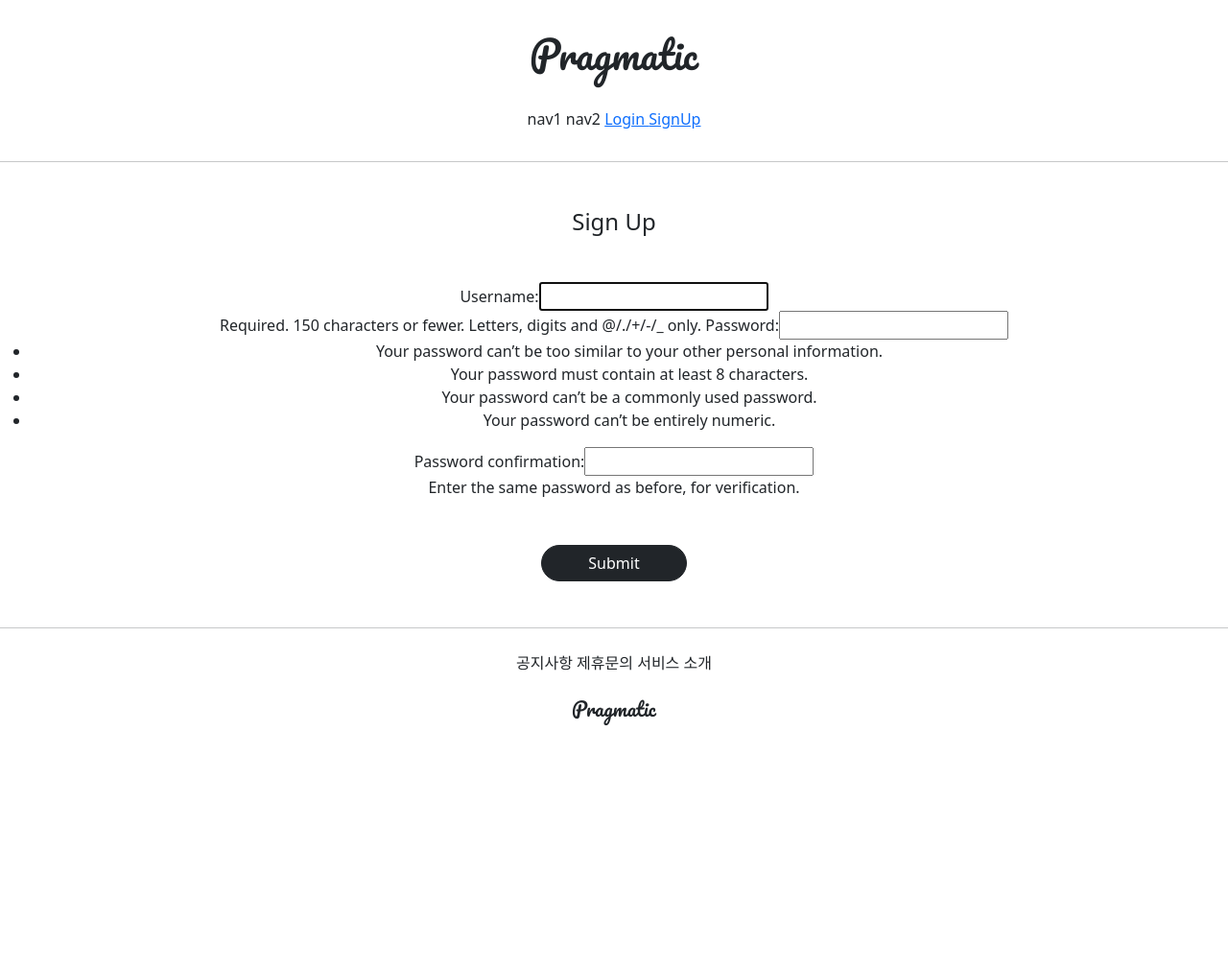
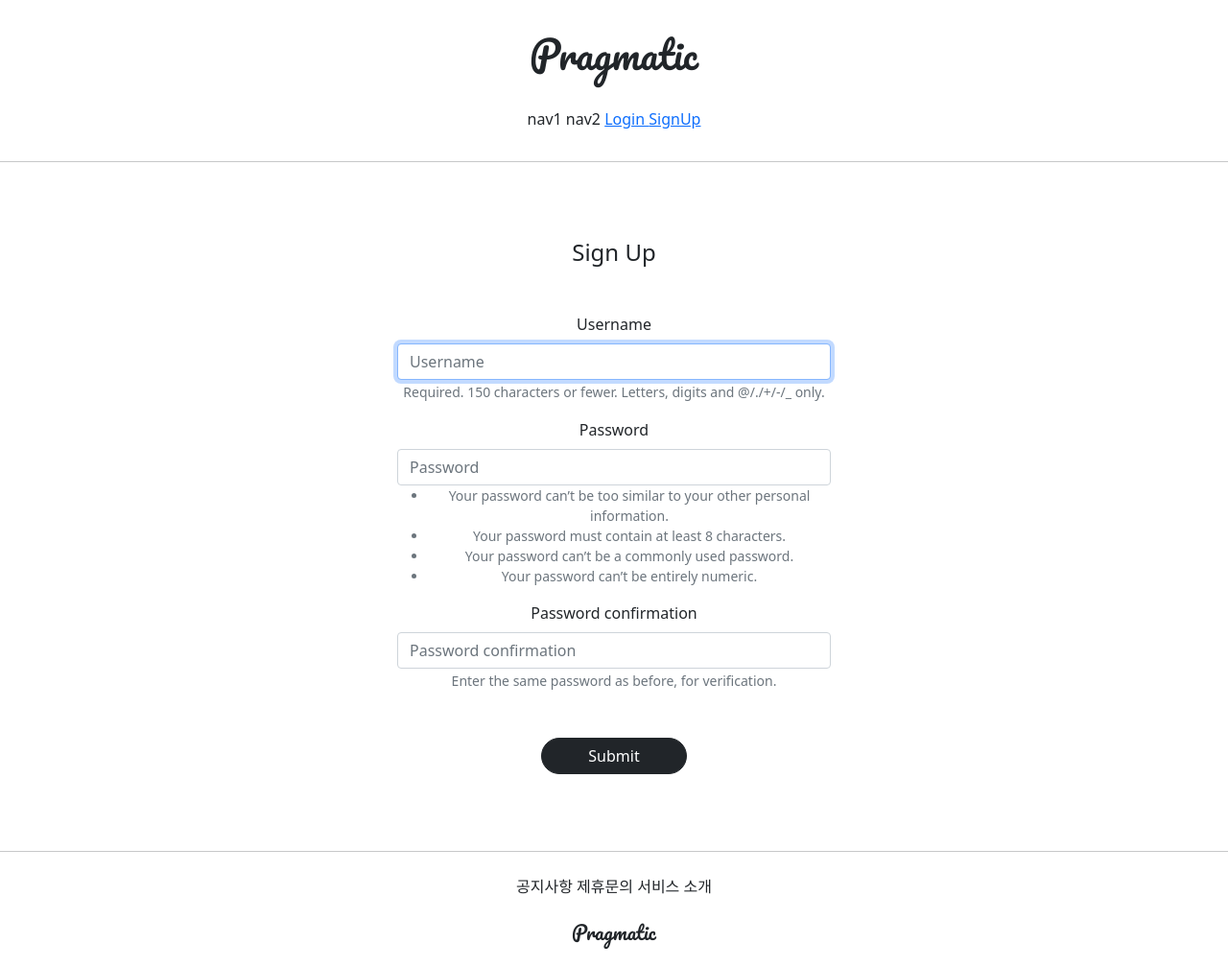
Before and after one commit to noeul1114/gis_6ban_1, a Django app: page /accounts/create/ in a window 1280 px wide. Shown: the whole page at 96% size. Before the commit the page ends 756 px from the top, so only its background shows below. Run offline with Django 3.2, Linux system fonts and the light colour scheme; parts of the project's set-up code (start-up, migrations or seed data) failed here and were passed over; some libraries are stand-ins or nearby versions.

Commit message:
7/15 6ban class commit 2

```diff
--- a/accountapp/templates/accountapp/create.html
+++ b/accountapp/templates/accountapp/create.html
@@ -1,9 +1,10 @@
 {% extends 'base.html' %}
+{% load bootstrap4 %}
 
 {% block content %}
 
 
-    <div class="text-center">
+    <div class="text-center mw-500 m-auto">
         <div class="m-5">
             <h4>
                 Sign Up
@@ -12,7 +13,7 @@
         <div>
             <form action="{% url 'accountapp:create' %}" method="post">
                 {% csrf_token %}
-                {{ form }}
+                {% bootstrap_form form %}
                 <div class="m-5">
                 <input type="submit"
                        class="btn btn-dark rounded-pill px-5">
--- a/accountapp/templates/accountapp/login.html
+++ b/accountapp/templates/accountapp/login.html
@@ -1,8 +1,9 @@
 {% extends 'base.html' %}
+{% load bootstrap4 %}
 
 {% block content %}
 
-    <div class="text-center">
+    <div class="text-center mw-500 m-auto">
         <div class="m-5">
             <h4>
                 Login
@@ -11,7 +12,7 @@
         <div>
             <form action="{% url 'accountapp:login' %}" method="post">
                 {% csrf_token %}
-                {{ form }}
+                {% bootstrap_form form %}
                 <div class="m-5">
                 <input type="submit"
                        class="btn btn-dark rounded-pill px-5">
--- a/gis_6ban_1/settings.py
+++ b/gis_6ban_1/settings.py
@@ -52,7 +52,8 @@ INSTALLED_APPS = [
     'django.contrib.sessions',
     'django.contrib.messages',
     'django.contrib.staticfiles',
-    'accountapp'
+    'bootstrap4',
+    'accountapp',
 ]
 
 MIDDLEWARE = [
--- a/static/base.css
+++ b/static/base.css
@@ -15,3 +15,8 @@
 .pragmatic_footer_button {
     margin-top: 1.5rem;
 }
+
+.mw-500 {
+    max-width: 500px;
+    padding: 1rem 1.5rem;
+}
```
